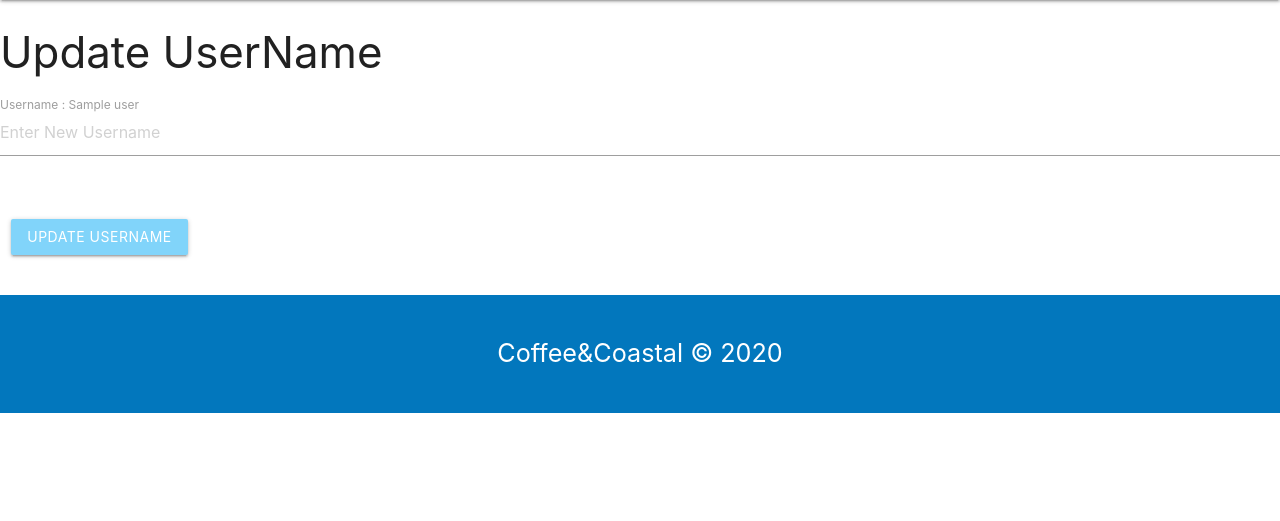
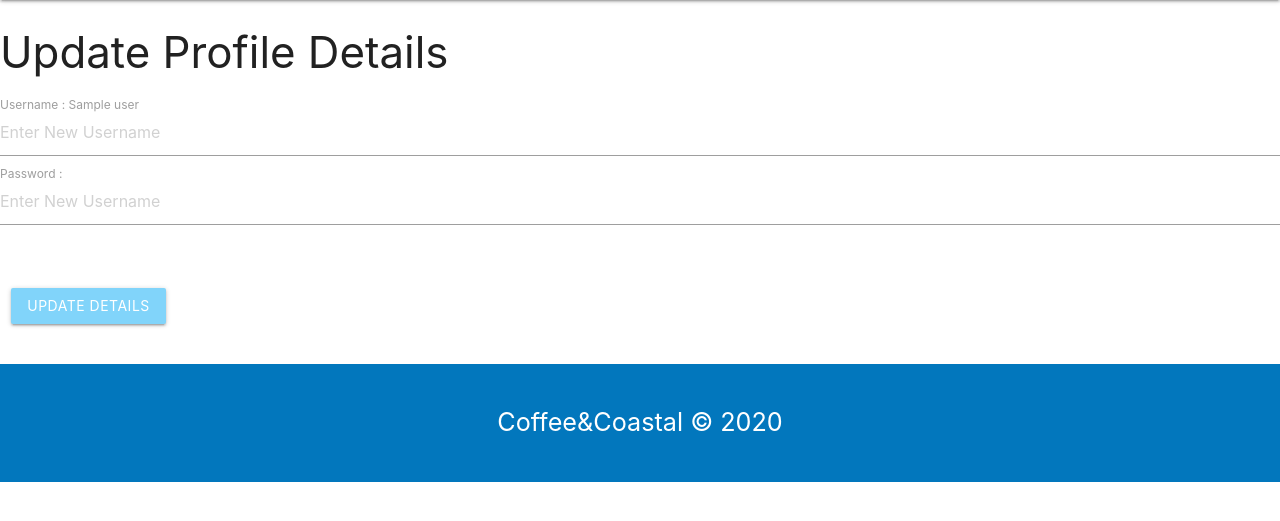
Before and after one commit to Code-Institute-Submissions/Coffee-CoastalView, a Flask app: page /edit_user in a window 1280 px wide. Shown: the part 64-585 px from the top of the page. Run offline with Flask 2, Linux system fonts and the light colour scheme; the visitor is signed in with stand-in values (Sample User, id 1); a database or web service that is not in the repository returns one stand-in record (values such as "Sample title"); some libraries are stand-ins or nearby versions.

Commit message:
Merging with Ubuntu version Monday Evening 20;06

```diff
--- a/app.py
+++ b/app.py
@@ -14,8 +14,8 @@ app.config['MONGO_URI'] = os.getenv('MONGO_URI',
                                     'mongodb+srv://JOS:Malteasers1!@cluster0.qn0az.mongodb.net/coffee_coastalview?retryWrites=true&w=majority'
                                     )
 
-# app.config["SECRET_KEY"] = os.environ.get('SESSION_SECRET')
-# app.secret_key = 'super secret key'
+app.config["SECRET_KEY"] = os.environ.get('SESSION_SECRET')
+app.secret_key = 'super secret key'
 # app.config['SESSION_TYPE'] = 'filesystem'
 # logging.basicConfig(level=logging.DEBUG)
 # toolbar = DebugToolbarExtension(app)
@@ -46,23 +46,28 @@ def get_cafes():
         username = session['USERNAME']
 
         user = mongo.db.users.find_one({'name': username})
-        cafes = mongo.db.cafes.find()
-        app.logger.info('User id is ' + str(user['_id']))
-        user_id = user['_id']
-        app.logger.info('cafes ' + str(cafes))
-        return render_template('cafes.html', cafes=cafes,
-                               user_id=user_id)
-    else:
+        if user:
+            cafes = mongo.db.cafes.find()
+            app.logger.info('User id is ' + str(user['_id']))
+            user_id = user['_id']
+            app.logger.info('cafes ' + str(cafes))
+            return render_template('cafes.html', cafes=cafes,
+                                user_id=user_id)
+    else: #make them log in
 
         return render_template('index.html')
 
 
-@app.route('/search_database/<user_id>', methods=['GET', 'POST'])
-def search_database(user_id):
+@app.route('/search_database', methods=['GET', 'POST'])
+def search_database():
     if request.method == 'POST':
             result = session.get('USERNAME', None)
             if result:
+                username = session['USERNAME']
+                user = mongo.db.users.find_one({'name': username})
+            if user:
                 app.logger.info('Post called in search_database ')
+                user_id = user['_id']
                 search_terms =  request.form['search_terms']
                 cafes = mongo.db.cafes.find( { "$text": { "$search" : search_terms, "$caseSensitive" : False } } )
                 return render_template('searchresults.html', cafes=cafes,
@@ -212,7 +217,7 @@ def update_user():
     user_id = request.form['user_id']
     user = mongo.db.users.find_one({'_id': ObjectId(user_id)})
     password = request.form['user_password']
-    hashpass = bcrypt.hashpw(request.form['pass'].encode('utf-8'
+    hashpass = bcrypt.hashpw(request.form['user_password'].encode('utf-8'
                     ), bcrypt.gensalt())
 
     # app.logger.info('password encrypted is  ' + str(encryptted))
--- a/templates/base.html
+++ b/templates/base.html
@@ -25,7 +25,7 @@
           <a href="#" data-target="mobile-demo" class="sidenav-trigger"><i class="material-icons">menu</i></a>
            <ul class="right hide-on-med-and-down">
                 <li>
-                    <form method="POST" action="{{ url_for('search_database', user_id=user_id) }}">
+                    <form method="POST" action="{{ url_for('search_database') }}">
                         <div class="input-field">
                             <input id="search" type="search" name="search_terms" required="required">
                             <label class="label-icon" for="search"><i class="material-icons">search</i></label>
--- a/templates/edituser.html
+++ b/templates/edituser.html
@@ -1,5 +1,5 @@
 {% extends 'base.html' %} {% block content %}
-<h3>Update UserName</h3>
+<h3>Update Profile Details</h3>
 <div class="container">
 <div class="row">
     <div class="col s12">
@@ -13,10 +13,15 @@
                     <input type="text" name="user_name" placeholder="Enter New Username" id="user_name" required="required"/>
                     <label for="UserName">Username : {{user.name}}</label>
                 </div>
+                <div class="input-field">
+                    <input type="password" name="user_password" placeholder="Enter New Username" id="user_name" required="required"/>
+                    <label for="Password">Password : </label>
+                </div>
             </div>
         </div>
+
         <div class="row">
-            <button class="btn waves-effect waves-light light-blue lighten-3" type="submit" name="action">Update Username</button>
+            <button class="btn waves-effect waves-light light-blue lighten-3" type="submit" name="action">Update Details</button>
         </div>
     </form>
 </div>
--- a/templates/myprofile.html
+++ b/templates/myprofile.html
@@ -14,7 +14,7 @@
       <div class="col s12 center-align">
          <h6>My Details</h6>
          <p>Username: {{ user_name }}</p>
-         <a href="{{ url_for('edit_user') }}" class="waves-effect waves-light btn light-blue lighten-3">Change Username</a>
+         <a href="{{ url_for('edit_user') }}" class="waves-effect waves-light btn light-blue lighten-3">Update Profile</a>
          <a href="{{ url_for('logout') }}" class="waves-effect waves-light btn light-blue lighten-3">logout</a>
       </div>
    </div>
```
